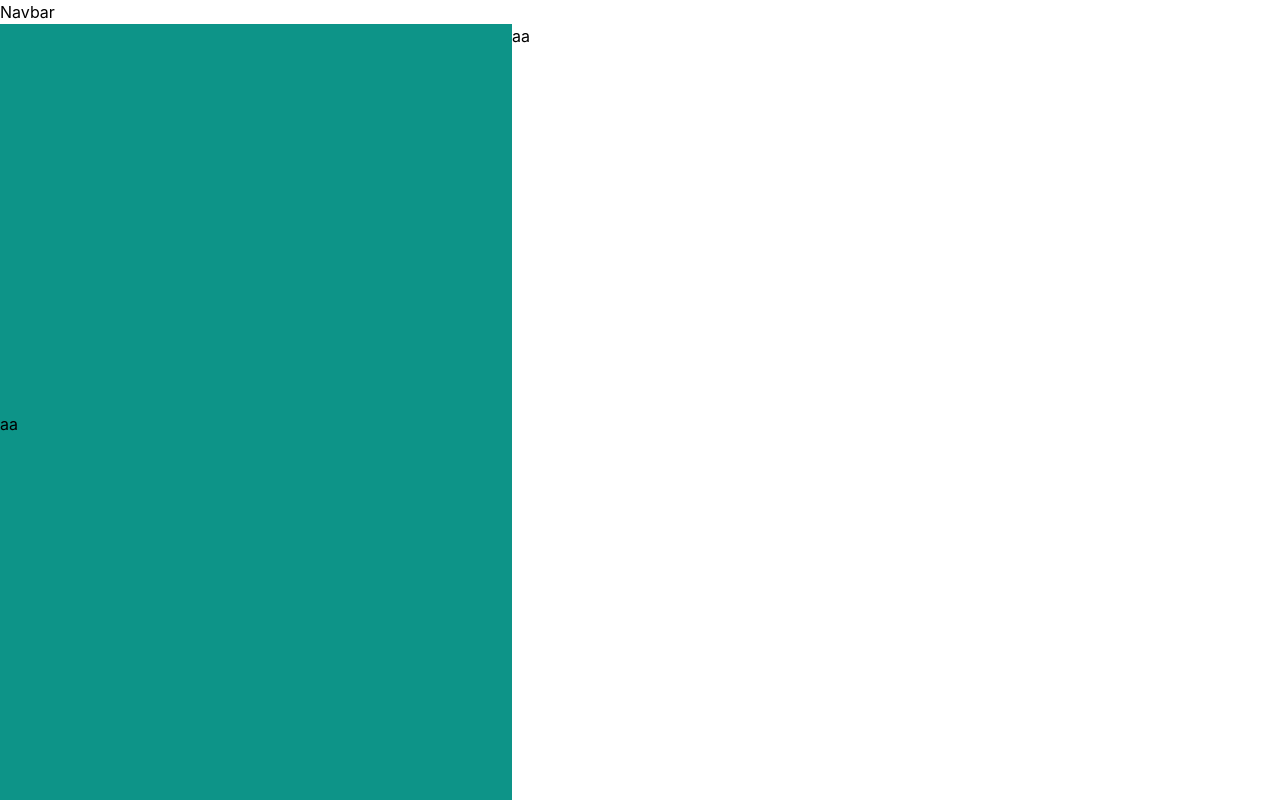
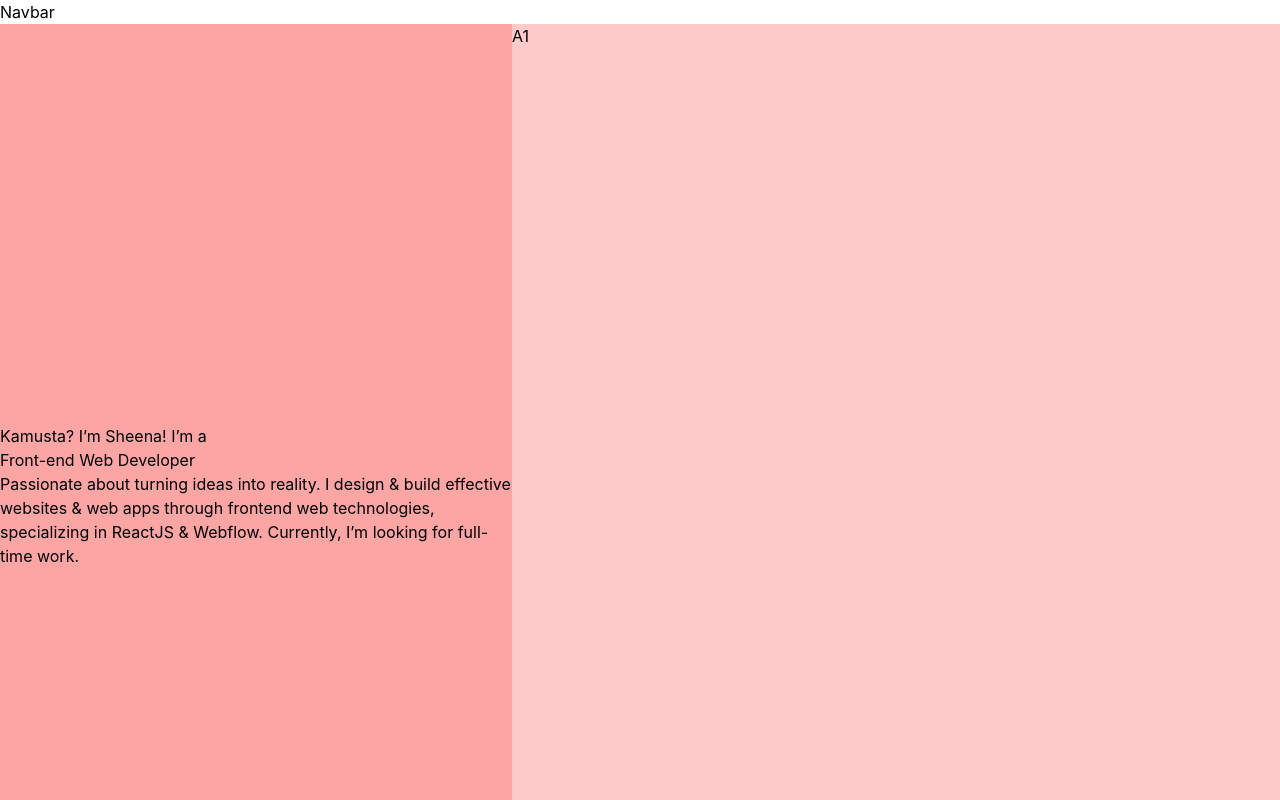
Before and after one commit to shwwwna/react-portfolio, a Next.js app: page / in a window 1280 px wide. Shown: the top 800 px of the page. Built offline with nearby package versions, Linux system fonts and the light colour scheme.

Commit message:
scrolling effect

```diff
--- a/pages/index.js
+++ b/pages/index.js
@@ -12,21 +12,28 @@ export default function Home() {
 
 			<Navbar />
 
-			<div class="grid md:grid-cols-10 ">
-				<aside class=" md:col-span-4    bg-teal-600">
-					<div class="sticky md:h-screen content-center">aa</div>
+			<div class=" grid md:grid-cols-10">
+				<aside class="self-start md:sticky inset-y-0 left-0 md:col-span-4 flex ">
+					<div class="md:h-screen h-96 bg-red-300 md:py-[50vh]  w-full justify-center items-center ">
+						<span>Kamusta? I’m Sheena! I’m a</span>
+						<h1>Front-end Web Developer</h1>
+						<span>
+							Passionate about turning ideas into reality. I design & build
+							effective websites & web apps through frontend web technologies,
+							specializing in ReactJS & Webflow. Currently, I’m looking for
+							full-time work.
+						</span>
+					</div>
 				</aside>
 
-				<main class="md:col-span-6">
-					<div class="h-screen">aa</div>
-					<div class="h-screen bg-gray-400">aa</div>
-				</main>
+				<div class="md:col-span-6">
+					<div class="">
+						<div class="h-screen bg-red-200 ">A1</div>
+						<div class="h-screen bg-yellow-200 ">B1</div>
+					</div>
+				</div>
 			</div>
-			<div class="grid md:grid-cols-10 h-screen">
-				<aside class="self-start sticky top-0 col-span-4">Fixed Sidebar</aside>
 
-				<main class="col-span-6">Content</main>
-			</div>
 
 			<footer></footer>
 		</>
```
